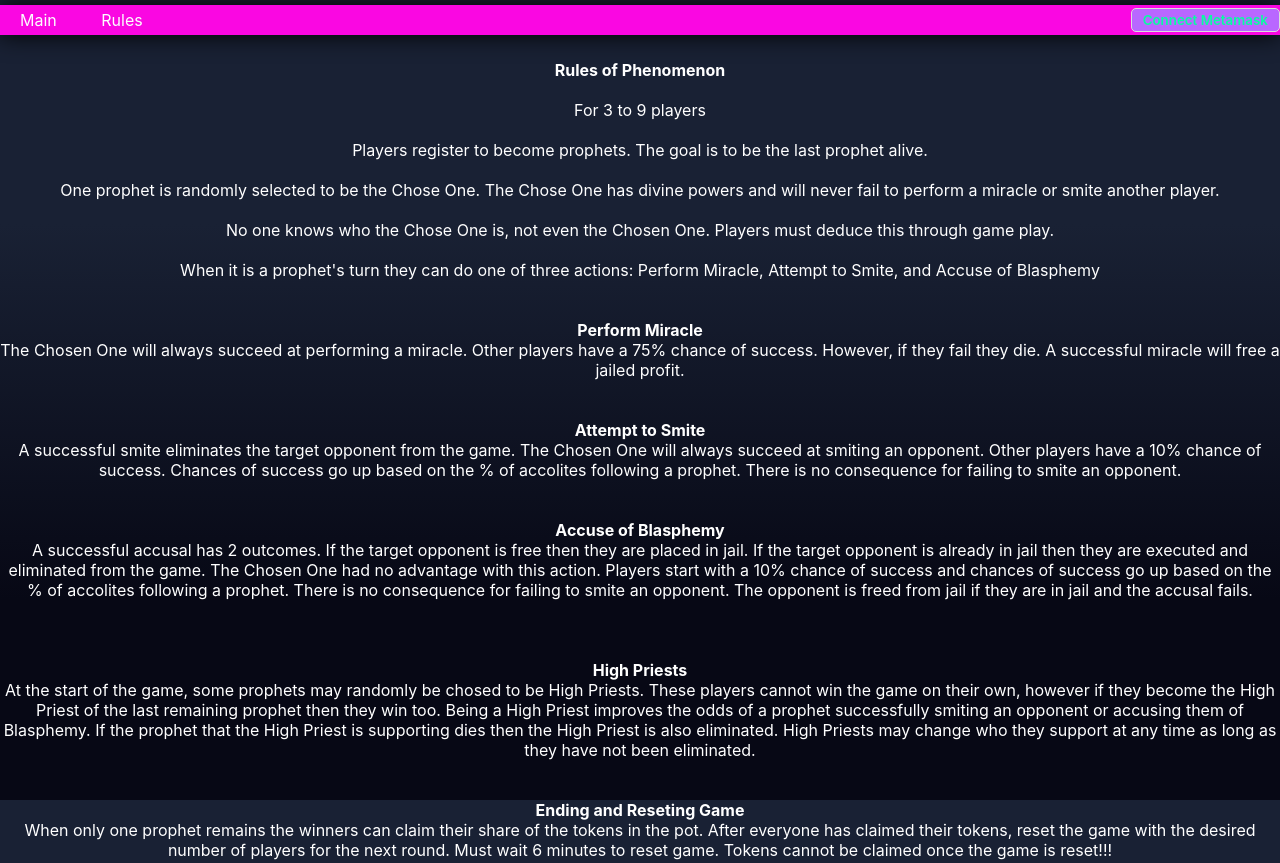
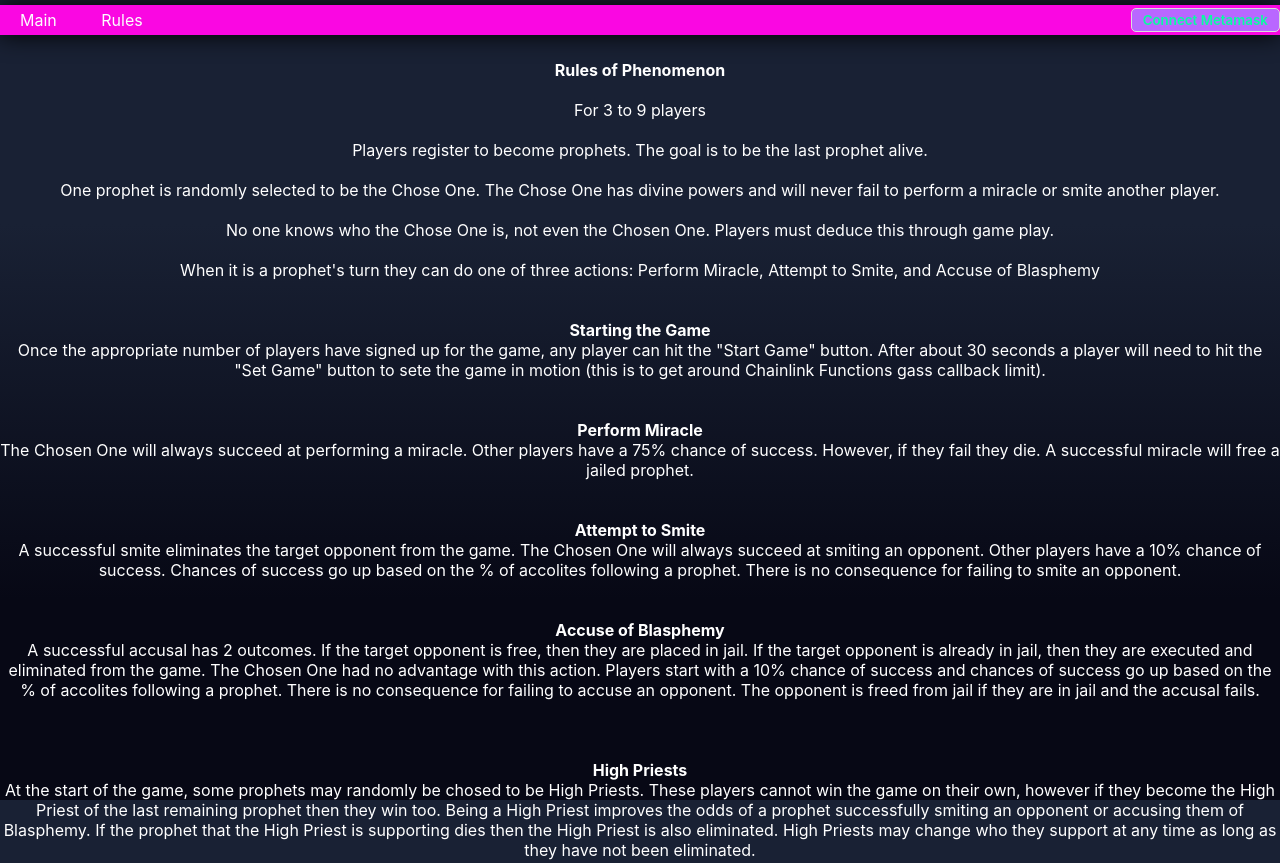
Before and after one commit to 0xOmen/phenomenon, a plain HTML site: page rules.html in a window 1280 px wide. Shown: the top 863 px of the page. Drawn offline with Linux system fonts and the light colour scheme.

Commit message:
updated rules

```diff
--- a/index.js
+++ b/index.js
@@ -197,6 +197,9 @@ async function populateProphets() {
             if (prophet[1]) {
               const name = prophetNames[prophetNumNameNum];
               targets += `<option value="${prophetNum}">${name}</option>"`;
+            }
+            if (gameStatus == 2) {
+              avatarImage.innerHTML = `<strong>Awaiting Chainlink Callback<strong/>`;
             }
           }
         } catch (error) {
--- a/rules.html
+++ b/rules.html
@@ -57,11 +57,20 @@
     </div>
     <br />
     <br />
+    <div><strong>Starting the Game</strong></div>
+    <div>
+      Once the appropriate number of players have signed up for the game, any
+      player can hit the "Start Game" button. After about 30 seconds a player
+      will need to hit the "Set Game" button to sete the game in motion (this is
+      to get around Chainlink Functions gass callback limit).
+    </div>
+    <br />
+    <br />
     <div><strong>Perform Miracle</strong></div>
     <div>
       The Chosen One will always succeed at performing a miracle. Other players
       have a 75% chance of success. However, if they fail they die. A successful
-      miracle will free a jailed profit.
+      miracle will free a jailed prophet.
     </div>
     <br />
     <br />
@@ -77,12 +86,12 @@
     <br />
     <div><strong>Accuse of Blasphemy</strong></div>
     <div>
-      A successful accusal has 2 outcomes. If the target opponent is free then
-      they are placed in jail. If the target opponent is already in jail then
+      A successful accusal has 2 outcomes. If the target opponent is free, then
+      they are placed in jail. If the target opponent is already in jail, then
       they are executed and eliminated from the game. The Chosen One had no
       advantage with this action. Players start with a 10% chance of success and
       chances of success go up based on the % of accolites following a prophet.
-      There is no consequence for failing to smite an opponent. The opponent is
+      There is no consequence for failing to accuse an opponent. The opponent is
       freed from jail if they are in jail and the accusal fails.
     </div>
     <br />
```
